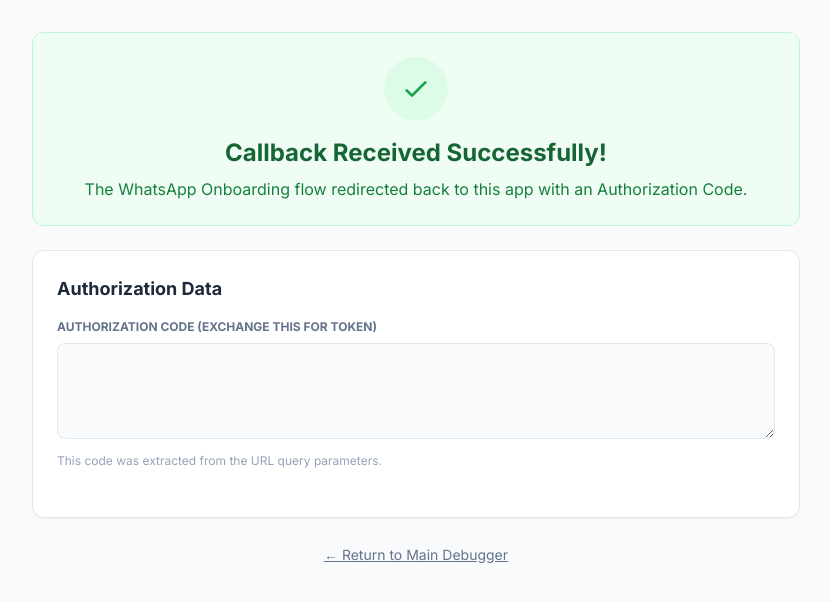
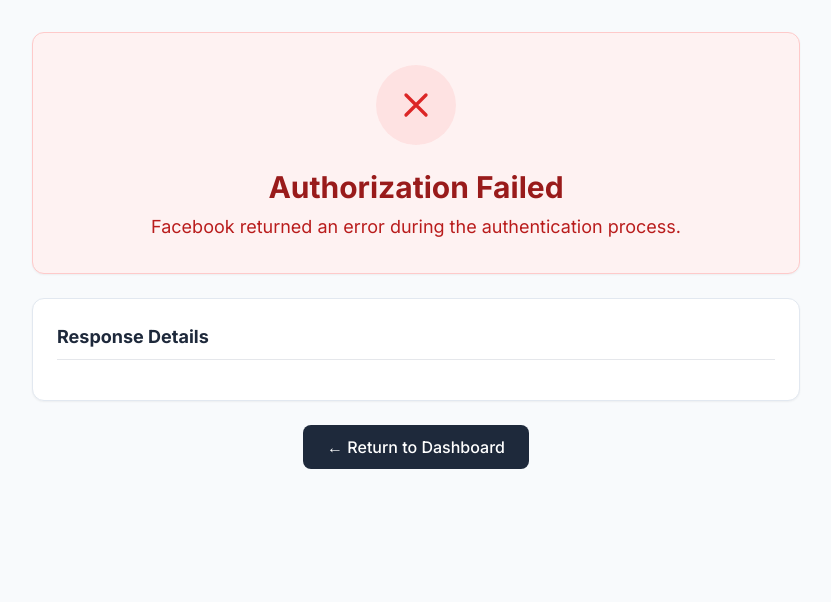
Before and after one commit to digitalerp1/Whatsapp-signup-api, a React (Vite) app: page /oauth in a window 1280 px wide. Shown: the top 602 px of the page, without its empty margins (224-1055 px from the left). Built offline with nearby package versions, Linux system fonts and the light colour scheme.

Commit message:
feat: Improve OAuth callback handling and display
Enhance the OAuth callback route to capture and display error information, in addition to the authorization code. This provides better debugging capabilities for failed signups. The UI is updated to dynamically show success or error states.

```diff
--- a/App.tsx
+++ b/App.tsx
@@ -174,16 +174,21 @@
   };
 
   // --- ROUTING LOGIC ---
-  // If we are on /OAuth, render the CallbackView immediately
-  const isOAuth = currentPath.toLowerCase().includes('/oauth');
+  // If we are on /OAuth or /OAuth.html, render the CallbackView immediately
+  const path = currentPath.toLowerCase();
+  const isOAuth = path.includes('/oauth');
 
   if (isOAuth) {
       const params = new URLSearchParams(window.location.search);
       const code = params.get('code') || '';
+      const error = params.get('error') || params.get('error_code') || '';
+      const errorDescription = params.get('error_message') || params.get('error_description') || '';
 
       return (
         <CallbackView
            code={code}
+           error={error}
+           errorDescription={errorDescription}
            fullUrl={window.location.href}
            onBack={() => {
               window.history.pushState({}, '', '/');
--- /dev/null
+++ b/OAuth.html
@@ -0,0 +1,28 @@
+<!DOCTYPE html>
+<html lang="en">
+  <head>
+    <meta charset="UTF-8" />
+    <meta name="viewport" content="width=device-width, initial-scale=1.0" />
+    <title>WhatsApp OAuth Callback</title>
+    <script src="https://cdn.tailwindcss.com"></script>
+    <link href="https://fonts.googleapis.com/css2?family=Inter:wght@400;500;600;700&display=swap" rel="stylesheet">
+    <style>
+      body {
+        font-family: 'Inter', sans-serif;
+      }
+    </style>
+    <script type="importmap">
+    {
+      "imports": {
+        "react-dom/": "https://esm.sh/react-dom@^19.2.3/",
+        "react/": "https://esm.sh/react@^19.2.3/",
+        "react": "https://esm.sh/react@^19.2.3"
+      }
+    }
+    </script>
+  </head>
+  <body class="bg-slate-50 text-slate-900 antialiased">
+    <div id="root"></div>
+    <script type="module" src="/index.tsx"></script>
+  </body>
+</html>
--- a/components/CallbackView.tsx
+++ b/components/CallbackView.tsx
@@ -3,54 +3,91 @@
 
 interface CallbackViewProps {
   code: string;
+  error?: string;
+  errorDescription?: string;
   fullUrl: string;
   onBack: () => void;
 }
 
-export const CallbackView: React.FC<CallbackViewProps> = ({ code, fullUrl, onBack }) => {
+export const CallbackView: React.FC<CallbackViewProps> = ({ code, error, errorDescription, fullUrl, onBack }) => {
+  const isSuccess = !!code && !error;
+  const allParams = Object.fromEntries(new URLSearchParams(window.location.search));
+
   return (
     <div className="min-h-screen bg-slate-50 p-8">
       <div className="max-w-3xl mx-auto space-y-6">
 
-        <div className="bg-green-50 border border-green-200 rounded-xl p-6 text-center">
-          <div className="w-16 h-16 bg-green-100 text-green-600 rounded-full flex items-center justify-center mx-auto mb-4">
-            <svg className="w-8 h-8" fill="none" stroke="currentColor" viewBox="0 0 24 24">
-              <path strokeLinecap="round" strokeLinejoin="round" strokeWidth="2" d="M5 13l4 4L19 7"></path>
-            </svg>
+        {/* Status Header */}
+        <div className={`border rounded-xl p-8 text-center shadow-sm ${
+          isSuccess ? 'bg-green-50 border-green-200' : 'bg-red-50 border-red-200'
+        }`}>
+          <div className={`w-20 h-20 rounded-full flex items-center justify-center mx-auto mb-6 ${
+            isSuccess ? 'bg-green-100 text-green-600' : 'bg-red-100 text-red-600'
+          }`}>
+            {isSuccess ? (
+              <svg className="w-10 h-10" fill="none" stroke="currentColor" viewBox="0 0 24 24">
+                <path strokeLinecap="round" strokeLinejoin="round" strokeWidth="2" d="M5 13l4 4L19 7"></path>
+              </svg>
+            ) : (
+              <svg className="w-10 h-10" fill="none" stroke="currentColor" viewBox="0 0 24 24">
+                <path strokeLinecap="round" strokeLinejoin="round" strokeWidth="2" d="M6 18L18 6M6 6l12 12"></path>
+              </svg>
+            )}
           </div>
-          <h2 className="text-2xl font-bold text-green-800">Callback Received Successfully!</h2>
-          <p className="text-green-700 mt-2">
-            The WhatsApp Onboarding flow redirected back to this app with an Authorization Code.
+
+          <h2 className={`text-3xl font-bold mb-2 ${
+            isSuccess ? 'text-green-800' : 'text-red-800'
+          }`}>
+            {isSuccess ? 'Authorization Successful!' : 'Authorization Failed'}
+          </h2>
+
+          <p className={`text-lg ${isSuccess ? 'text-green-700' : 'text-red-700'}`}>
+            {isSuccess
+              ? 'We have successfully captured the Authorization Code from Facebook.'
+              : 'Facebook returned an error during the authentication process.'}
           </p>
+
+          {errorDescription && (
+             <p className="mt-4 p-3 bg-red-100 text-red-800 rounded-lg text-sm font-mono inline-block">
+               {errorDescription}
+             </p>
+          )}
         </div>
 
+        {/* Data Section */}
         <div className="bg-white rounded-xl shadow-sm border border-slate-200 p-6">
-          <h3 className="text-lg font-bold text-slate-800 mb-4">Authorization Data</h3>
+          <h3 className="text-lg font-bold text-slate-800 mb-4 border-b pb-2">Response Details</h3>
 
-          <div className="mb-6">
-            <label className="block text-xs font-bold text-slate-500 uppercase mb-2">Authorization Code (Exchange this for Token)</label>
-            <textarea
-              readOnly
-              className="w-full h-24 bg-slate-50 border border-slate-200 rounded-lg p-3 text-xs font-mono text-slate-700 focus:outline-none focus:ring-2 focus:ring-green-500"
-              value={code}
-            />
-            <p className="text-xs text-slate-400 mt-2">
-              This code was extracted from the URL query parameters.
-            </p>
-          </div>
+          {isSuccess && (
+            <div className="mb-6">
+              <label className="block text-xs font-bold text-slate-500 uppercase mb-2">
+                Authorization Code
+              </label>
+              <div className="relative">
+                <textarea
+                  readOnly
+                  className="w-full h-24 bg-green-50 border border-green-200 rounded-lg p-4 text-sm font-mono text-green-800 focus:outline-none focus:ring-2 focus:ring-green-500"
+                  value={code}
+                />
+              </div>
+              <p className="text-xs text-slate-400 mt-2">
+                Send this code to your backend to exchange it for a permanent access token.
+              </p>
+            </div>
+          )}
 
           <JsonDisplay
-            title="Full URL Parameters"
-            data={Object.fromEntries(new URLSearchParams(window.location.search))}
+            title="All URL Parameters"
+            data={allParams}
           />
         </div>
 
         <div className="text-center">
           <button
             onClick={onBack}
-            className="text-slate-500 hover:text-slate-800 underline text-sm"
+            className="inline-flex items-center gap-2 bg-slate-800 hover:bg-slate-900 text-white px-6 py-2.5 rounded-lg font-medium transition-colors"
           >
-            &larr; Return to Main Debugger
+            &larr; Return to Dashboard
           </button>
         </div>
 
```
